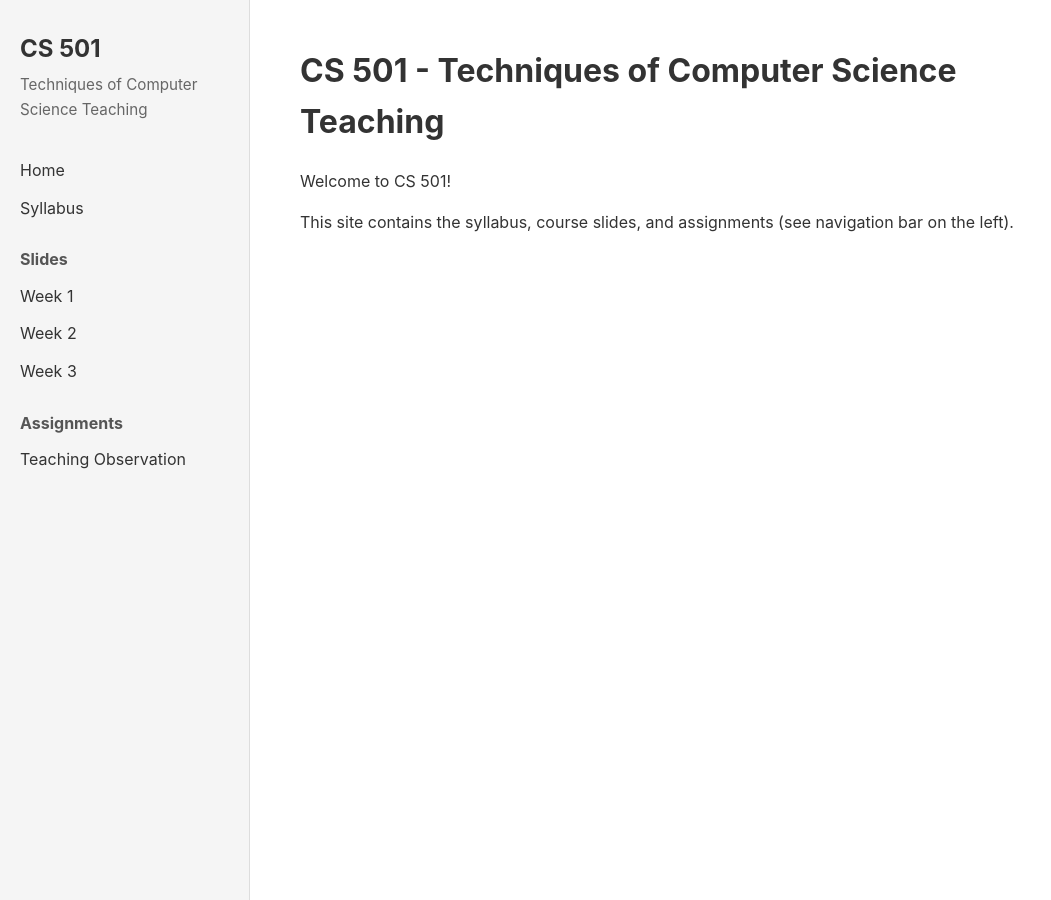
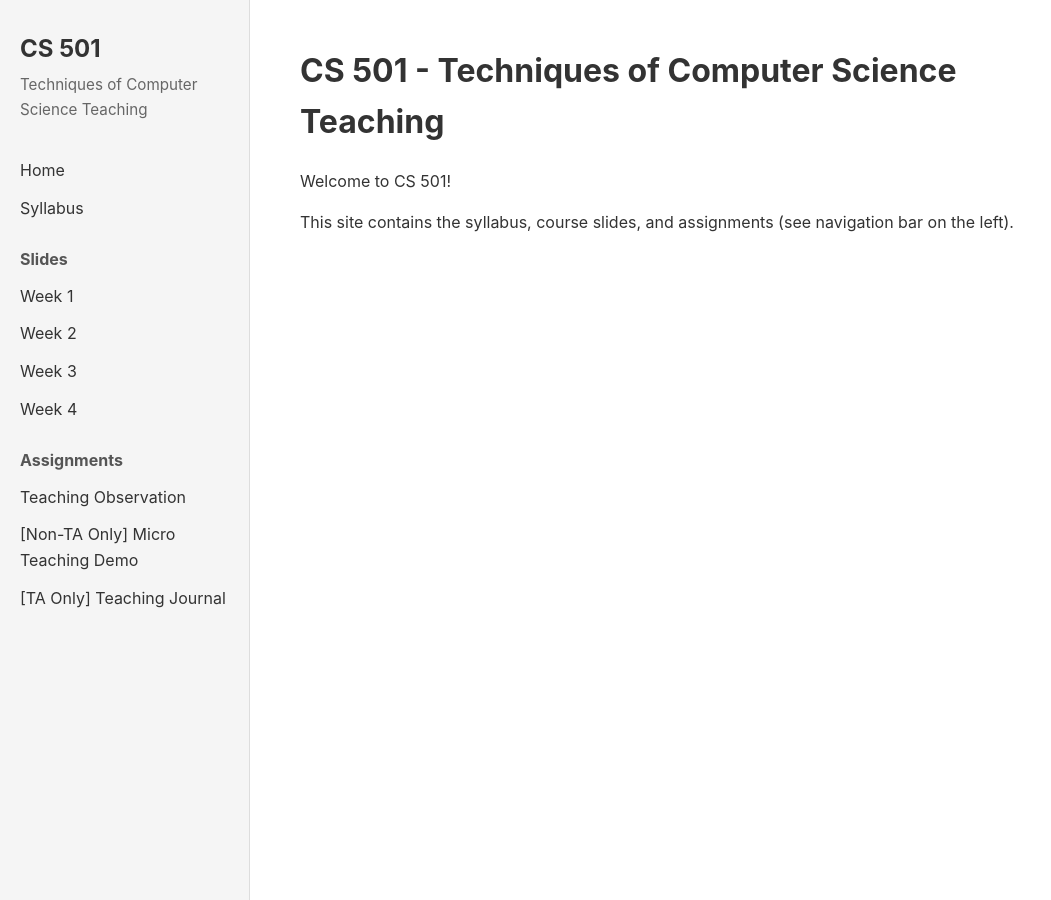
Before and after one commit to schibler/CS501, a Jekyll site: the page built from index.md, in a window 1280 px wide. Shown: the whole page, without its empty margins (0-1051 px from the left). Built offline with Jekyll 4.4.1, drawn with Linux system fonts in a browser that asks for light colours; our own code applies the rules of GitHub Pages for plain Markdown files.

Commit message:
Update default.html

```diff
--- a/_layouts/default.html
+++ b/_layouts/default.html
@@ -27,9 +27,12 @@
             <a href="{{ "/slides/week1" | relative_url }}">Week 1</a>
             <a href="{{ "/slides/week2" | relative_url }}">Week 2</a>
             <a href="{{ "/slides/week3" | relative_url }}">Week 3</a>
+            <a href="{{ "/slides/week4" | relative_url }}">Week 4</a>
 
             <div class="nav-section">Assignments</div>
             <a href="{{ "/assignments/teaching_observation" | relative_url }}">Teaching Observation</a>
+            <a href="{{ "/assignments/teaching_demo" | relative_url }}">[Non-TA Only] Micro Teaching Demo</a>
+            <a href="{{ "/assignments/teaching_journal" | relative_url }}">[TA Only] Teaching Journal</a>
         </nav>
     </aside>
 
```
